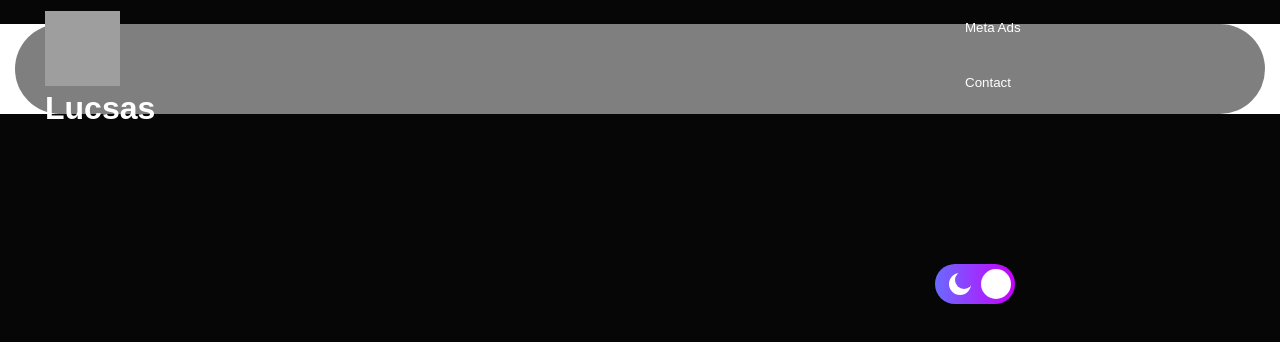
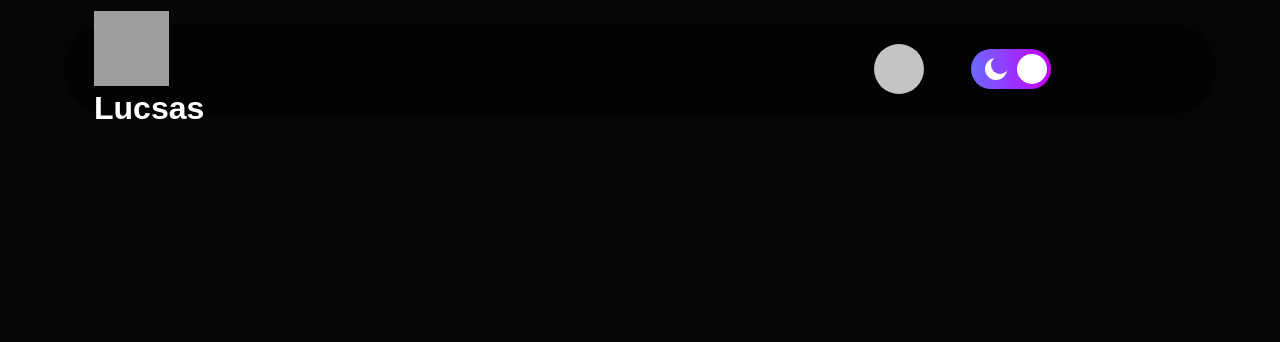
Before and after one commit to LucsasL/lucsasl.github.io, a React (Create React App) app in the folder lucsas/: page / in a window 1280 px wide. Shown: the top 342 px of the page. Built offline with nearby package versions, Linux system fonts and the light colour scheme; grey boxes are pictures that could not be loaded; a web font is replaced by a local one.

Commit message:
Importing all css into the header

```diff
--- a/lucsas/src/sass/styleComponents/UI Components/header.scss
+++ b/lucsas/src/sass/styleComponents/UI Components/header.scss
@@ -1,5 +1,4 @@
 header {
-  background: $color;
   color: $color;
 
   width: 100vw;
@@ -15,7 +14,7 @@ header {
   > div {
     background: $header;
 
-    width: 110%;
+    width: 90%;
     height: 100%;
     padding: 30px;
     margin: 0px 15px;
@@ -24,32 +23,30 @@ header {
     @include spaceBetween;
   }
 
-
-  header li {
+  li {
     display: none;
     margin: 10px;
   }
 
-  header button {
+  button {
     background: transparent;
     width: auto;
   }
 
-  header button#contactButton {
+  button#contactButton {
     border-bottom: 3px solid rgb(54, 23, 255);
     transition: all .5s ease;
   }
 
-  header button#contactButton:hover {
+  button#contactButton:hover {
     box-shadow: 0px 3px 7px rgb(54, 23, 255);
   }
 
-  header a {
+  a {
     color: var(--txtColor);
     transition: all .5s ease;
-  }
 
-  header a:hover {
+    &:hover {
       background: linear-gradient(
         to right,
         var(--color0),
@@ -61,8 +58,9 @@ header {
 
       color: transparent;
     }
+  }
 
-  header div#mainHeader {
+  div#mainHeader {
     width: 35%;
 
     display: flex;
@@ -70,18 +68,18 @@ header {
     align-items: center;
   }
 
-  header menu {
+  menu {
     width: 100%;
     display: flex;
     justify-content: space-around;
   }
 
-  header div#musicDiv {
+  div#musicDiv {
     display: inline-flex;
     align-items: center;
   }
 
-  header canvas {
+  canvas {
     background: rgb(196, 196, 196);
 
     width: 50px;
@@ -91,14 +89,14 @@ header {
     border-radius: 50%;
     transition: all .5s ease;
     cursor: pointer;
-  }
 
-  header canvas:hover {
+    &:hover {
       background: linear-gradient(
         to right,
         var(--color0),
         var(--color1)
       );
+    }
   }
 
   div#bgcolor {
@@ -108,9 +106,8 @@ header {
     align-items: center;
 
     position: relative;
-  }
 
-  div#bgcolor label {
+    label {
       background: linear-gradient(
         to right,
         rgb(106, 106, 255),
@@ -131,20 +128,10 @@ header {
                   inset 0px 0px 15px var(--shadow);
     }
 
-  div#bgcolor input {
+    input {
       display: none;
-  }
 
-  div#bgcolor i#symbol {
-    background: white;
-
-    display: inline-block;
-    width: 18px;
-    height: 18px;
-    border-radius: 50%;
-  }
-
-  div#bgcolor input:not(:checked) ~ span i#symbol {
+      &:not(:checked) ~ span i#symbol {
         border: 2px solid black;
         box-shadow: 9px 0px 0px -6px white,
                     -9px 0px 0px -6px white,
@@ -166,7 +153,7 @@ header {
         mix-blend-mode: screen;
       }
 
-  div#bgcolor input:checked ~ span i#symbol {
+      &:checked ~ span i#symbol {
         background: transparent;
         box-shadow: -4px 4px 0px 2px white;
 
@@ -176,7 +163,7 @@ header {
         transform: translateY(-50%);
       }
 
-  div#bgcolor input:checked ~ label {
+      &:checked ~ label {
         background: linear-gradient(
           to right,
           var(--color0),
@@ -187,7 +174,22 @@ header {
                     inset 0px 0px 15px var(--shadow);
       }
 
-  div#bgcolor i#thumb {
+      &:checked ~ span i#thumb {
+        position: absolute;
+        left: calc(100% - 34px);
+      }
+    }
+
+    i#symbol {
+      background: white;
+
+      display: inline-block;
+      width: 18px;
+      height: 18px;
+      border-radius: 50%;
+    }
+
+    i#thumb {
       background: white;
       box-shadow: 0px 0px 10px var(--shadow);
 
@@ -204,9 +206,5 @@ header {
 
       pointer-events: none;
     }
-
-  div#bgcolor input:checked ~ span i#thumb {
-    position: absolute;
-    left: calc(100% - 34px);
   }
 }
--- a/lucsas/src/styles/index.css
+++ b/lucsas/src/styles/index.css
@@ -65,7 +65,6 @@ a:hover {
   font-display: swap;
 }
 header {
-  background: white;
   color: white;
   width: 100vw;
   height: 90px;
@@ -79,7 +78,7 @@ header {
 }
 header > div {
   background: rgba(0, 0, 0, 0.5);
-  width: 110%;
+  width: 90%;
   height: 100%;
   padding: 30px;
   margin: 0px 15px;
@@ -88,47 +87,47 @@ header > div {
   justify-content: space-between;
   align-items: center;
 }
-header header li {
+header li {
   display: none;
   margin: 10px;
 }
-header header button {
+header button {
   background: transparent;
   width: auto;
 }
-header header button#contactButton {
+header button#contactButton {
   border-bottom: 3px solid rgb(54, 23, 255);
   transition: all 0.5s ease;
 }
-header header button#contactButton:hover {
+header button#contactButton:hover {
   box-shadow: 0px 3px 7px rgb(54, 23, 255);
 }
-header header a {
+header a {
   color: var(--txtColor);
   transition: all 0.5s ease;
 }
-header header a:hover {
+header a:hover {
   background: linear-gradient(to right, var(--color0), var(--color1));
   background-clip: text;
   -webkit-background-clip: text;
   color: transparent;
 }
-header header div#mainHeader {
+header div#mainHeader {
   width: 35%;
   display: flex;
   justify-content: space-evenly;
   align-items: center;
 }
-header header menu {
+header menu {
   width: 100%;
   display: flex;
   justify-content: space-around;
 }
-header header div#musicDiv {
+header div#musicDiv {
   display: inline-flex;
   align-items: center;
 }
-header header canvas {
+header canvas {
   background: rgb(196, 196, 196);
   width: 50px;
   height: 50px;
@@ -137,7 +136,7 @@ header header canvas {
   transition: all 0.5s ease;
   cursor: pointer;
 }
-header header canvas:hover {
+header canvas:hover {
   background: linear-gradient(to right, var(--color0), var(--color1));
 }
 header div#bgcolor {
@@ -159,13 +158,6 @@ header div#bgcolor label {
 }
 header div#bgcolor input {
   display: none;
-}
-header div#bgcolor i#symbol {
-  background: white;
-  display: inline-block;
-  width: 18px;
-  height: 18px;
-  border-radius: 50%;
 }
 header div#bgcolor input:not(:checked) ~ span i#symbol {
   border: 2px solid black;
@@ -190,6 +182,17 @@ header div#bgcolor input:checked ~ label {
   background: linear-gradient(to right, var(--color0), var(--color1));
   box-shadow: 0px 3px 10px 2px rgba(0, 0, 255, 0.218), inset 0px 0px 15px var(--shadow);
 }
+header div#bgcolor input:checked ~ span i#thumb {
+  position: absolute;
+  left: calc(100% - 34px);
+}
+header div#bgcolor i#symbol {
+  background: white;
+  display: inline-block;
+  width: 18px;
+  height: 18px;
+  border-radius: 50%;
+}
 header div#bgcolor i#thumb {
   background: white;
   box-shadow: 0px 0px 10px var(--shadow);
@@ -203,9 +206,5 @@ header div#bgcolor i#thumb {
   transform: translateY(-50%);
   pointer-events: none;
 }
-header div#bgcolor input:checked ~ span i#thumb {
-  position: absolute;
-  left: calc(100% - 34px);
-}
 
 /*# sourceMappingURL=index.css.map */
```
Also changed, not shown: 1 other file (tests, documents, lock files or other folders). Lines whose indentation alone changed are shown as unchanged.
